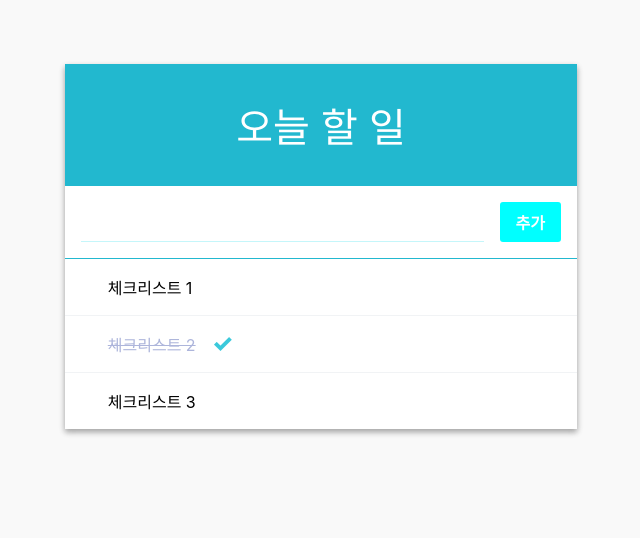
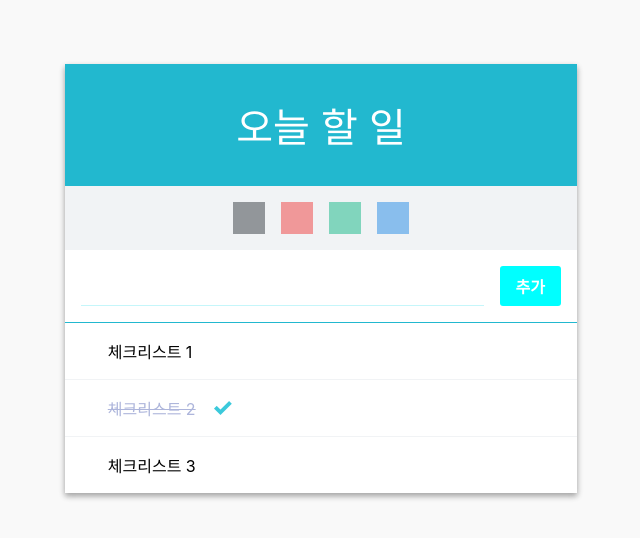
Before and after one commit to witch-factory/todo-list, a React (Create React App) app: page / in a window 1280 px wide. Shown: the top 538 px of the page, without its empty margins (319-959 px from the left). Built offline with nearby package versions, Linux system fonts and the light colour scheme.

Commit message:
팔레트 추가

```diff
--- a/src/App.js
+++ b/src/App.js
@@ -2,6 +2,7 @@ import React, {Component} from 'react';
 import TodoListTemplate from "./components/TodoListTemplate";
 import Form from './components/Form.js';
 import TodoItemList from './components/TodoItemList.js';
+import Palette from "./components/Palette";
 
 class App extends Component{
     id=3;
@@ -11,7 +12,8 @@ class App extends Component{
             {id:0,text: '체크리스트 1',checked:false},
             {id:1,text: '체크리스트 2',checked:true},
             {id:2,text: '체크리스트 3',checked:false},
-        ]
+        ],
+        color:'#343a40'
     }
 
     handleChange=(e)=>{
@@ -21,13 +23,14 @@ class App extends Component{
     }
 
     handleCreate=()=>{
-        const {input, todos}=this.state;
+        const {input, todos, color}=this.state;
         this.setState({
             input:'',
             todos:todos.concat({
                 id:this.id++,
                 text:input,
-                checked:false
+                checked:false,
+                color:color
             })
         })
     }
@@ -61,9 +64,13 @@ class App extends Component{
         });
     }
 
+    handleSelectColor=(color)=>{
+        this.setState({color})
+    }
+
   render(){
-        const {input, todos}=this.state;
-        const{handleChange, handleCreate, handleKeyPress, handleToggle, handleRemove}=this;
+        const {input, todos, color}=this.state;
+        const{handleChange, handleCreate, handleKeyPress, handleToggle, handleRemove, handleSelectColor}=this;
 
         return (
             <TodoListTemplate form={
@@ -72,8 +79,13 @@ class App extends Component{
                     onKeyPress={handleKeyPress}
                     onChange={handleChange}
                     onCreate={handleCreate}
+                    color={color}
                 />
-            }>
+            }
+            palette={
+                <Palette colors={['#343a40', '#f03e3e', '#12b886', '#228ae6']} selected={color} onSelect={handleSelectColor} />
+            }
+            >
                 <TodoItemList todos={todos} onToggle={handleToggle} onRemove={handleRemove}/>
             </TodoListTemplate>
         )
--- a/src/components/Form.js
+++ b/src/components/Form.js
@@ -3,11 +3,11 @@ import './Form.css';
 
 class Form extends React.Component{
     render(){
-        const {value, onChange, onKeyPress, onCreate}=this.props;
+        const {value, onChange, onKeyPress, onCreate, color}=this.props;
 
         return(
             <div className="form">
-                <input value={value} onChange={onChange} onKeyPress={onKeyPress} />
+                <input value={value} onChange={onChange} onKeyPress={onKeyPress} style={{color}}/>
                 <div className="create-button" onClick={onCreate}>
                     추가
                 </div>
--- /dev/null
+++ b/src/components/Palette.css
@@ -0,0 +1,24 @@
+.palette{
+    display:flex;
+    justify-content: center;
+}
+
+.color{
+    width: 2rem;
+    height: 2rem;
+    opacity: 0.5;
+    transition: all 0.2s;
+    cursor: pointer;
+}
+
+.color:hover{
+    opacity:0.8;
+}
+
+.color:active, color:active{
+    opacity:1;
+}
+
+.color+.color{
+    margin-left:1rem;
+}
--- /dev/null
+++ b/src/components/Palette.js
@@ -0,0 +1,31 @@
+import React from 'react';
+import './Palette.css'
+
+class Color extends React.Component{
+    render() {
+        const {color, active, onClick} = this.props;
+
+        return (
+            <div className={`color ${active?'active':''}`} onClick={onClick} style={{background: color}}>
+
+            </div>
+        )
+    }
+}
+
+class Palette extends React.Component{
+    render(){
+        const{colors, selected, onSelect}=this.props;
+        const colorList=colors.map(
+            (color)=>(<Color color={color} active={selected===color} onClick={()=>onSelect(color)} key={color}/>)
+        )
+
+        return (
+            <div className="palette">
+                {colorList}
+            </div>
+        )
+    }
+}
+
+export default Palette;
--- a/src/components/TodoItem.js
+++ b/src/components/TodoItem.js
@@ -1,14 +1,13 @@
 import React from 'react';
 import './TodoItem.css'
-import TodoItemList from "./TodoItemList";
 
 class TodoItem extends React.Component{
     shouldComponentUpdate (nextProps, nextState, nextContext) {
-        return this.props.checked!=nextProps.checked;
+        return this.props.checked!==nextProps.checked;
     }
 
     render(){
-        const{text, checked, id, onToggle, onRemove}=this.props;
+        const{text, checked, id, onToggle, onRemove, color}=this.props;
 
         return (
             <div className="todo-item" onClick={()=>onToggle(id)}>
@@ -16,7 +15,7 @@ class TodoItem extends React.Component{
                     e.stopPropagation();
                     onRemove(id);}
                 }>&times;</div>
-                <div className={`todo-text ${checked ? ' checked':''}`}>
+                <div style={{color}} className={`todo-text ${checked ? ' checked':''}`}>
                     <div>{text}</div>
                 </div>
                 {
--- a/src/components/TodoItemList.js
+++ b/src/components/TodoItemList.js
@@ -1,22 +1,23 @@
-import React, {Component} from 'react';
+import React from 'react';
 import TodoItem from './TodoItem.js';
 
 class TodoItemList extends React.Component{
     shouldComponentUpdate (nextProps, nextState, nextContext) {
-        return this.props.todos!=nextProps.todos;
+        return this.props.todos!==nextProps.todos;
     }
 
     render(){
         const {todos, onToggle, onRemove}=this.props;
 
         const todoList=todos.map(
-            ({id,text,checked})=>(
+            ({id,text,checked,color})=>(
                 <TodoItem
                     id={id}
                     text={text}
                     checked={checked}
                     onToggle={onToggle}
                     onRemove={onRemove}
+                    color={color}
                     key={id}
                 />
             )
--- a/src/components/TodoListTemplate.css
+++ b/src/components/TodoListTemplate.css
@@ -23,3 +23,8 @@
 .todos-wrapper{
     min-height: 5rem;
 }
+
+.palette-wrapper{
+    padding:1rem;
+    background: #f1f3f5;
+}
--- a/src/components/TodoListTemplate.js
+++ b/src/components/TodoListTemplate.js
@@ -1,16 +1,20 @@
 import React from 'react';
 import './TodoListTemplate.css';
+import Palette from './Palette.js';
 
 class TodoListTemplate extends React.Component{
 
     render(){
-        const {form, children}=this.props;
+        const {form, palette, children}=this.props;
 
         return(
             <main className="todo-list-template">
                 <div className="title">
                     오늘 할 일
                 </div>
+                <section className="palette-wrapper">
+                    {palette}
+                </section>
                 <section className="form-wrapper">
                     {form}
                 </section>
```
